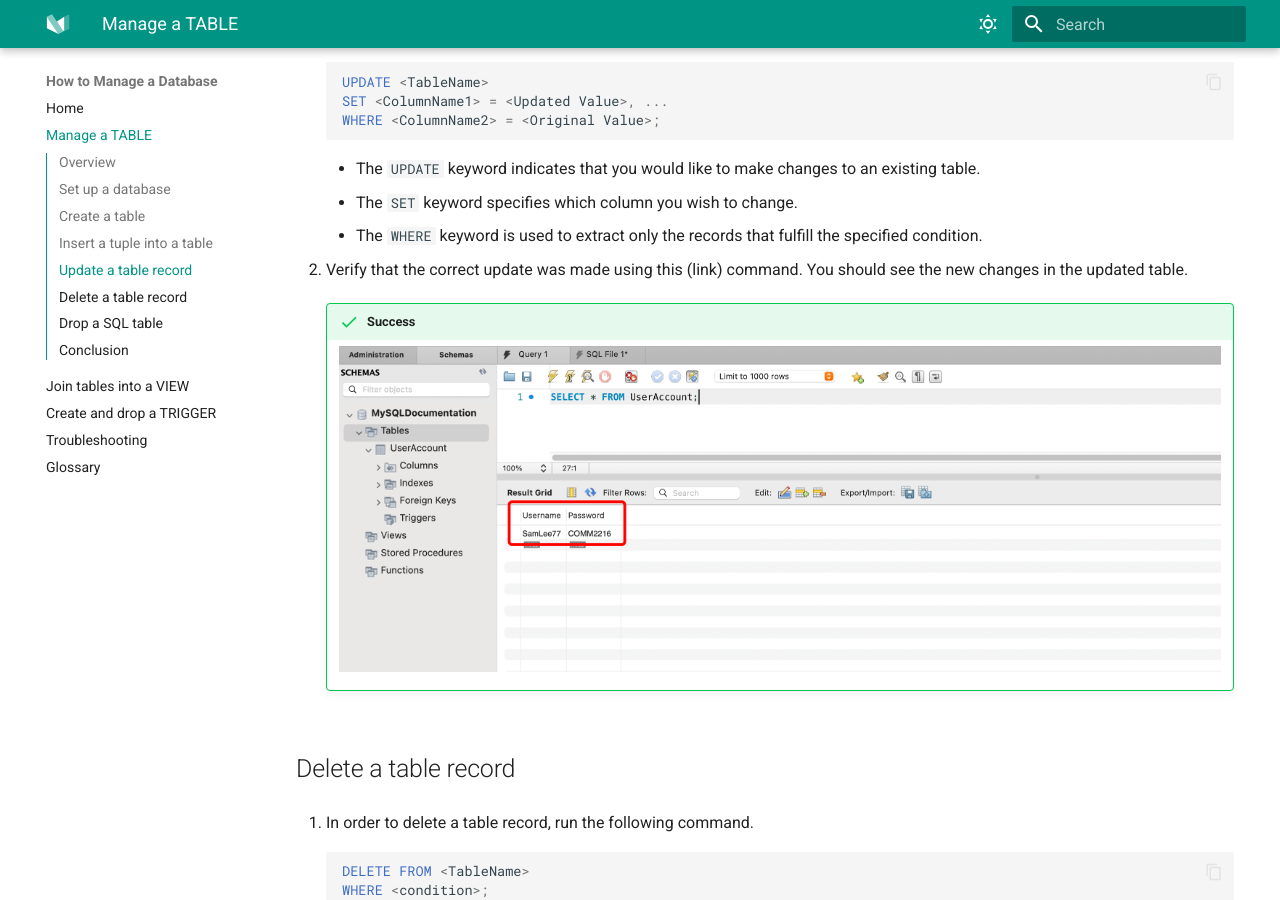
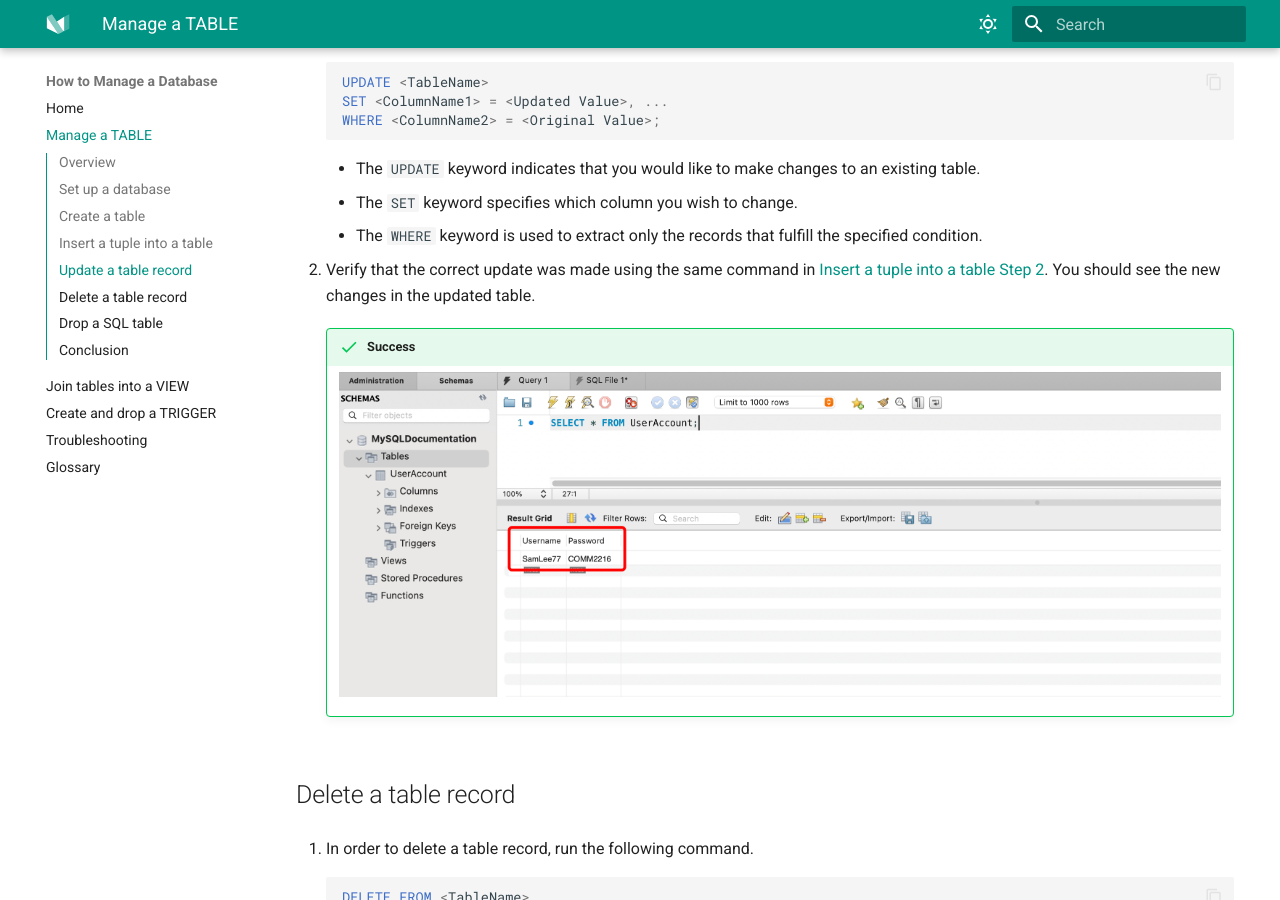
Before and after one commit to izcheung/mySQLWorkBenchUserDoc, an MkDocs documentation site: the page built from docs/task1.md, in a window 1280 px wide and 900 px high, scrolled down 3116 px. Built offline with MkDocs 1.6.1 and Material for MkDocs 9.7.7, drawn with Linux system fonts in a browser that asks for light colours; some of the changed text lies outside the part shown.

Commit message:
New updates

````diff
--- a/docs/task1.md
+++ b/docs/task1.md
@@ -6,7 +6,8 @@
 ## Set up a database
 Before getting started, we will need to create a database to store tables.
 
-1. To create a new database, input the following code in the query window and execute it using the :fontawesome-solid-bolt-lightning: icon to run:
+1. To create a new database, input the following code in the query window and execute it:
+
     ``` sql
     CREATE DATABASE <DatabaseName>;
     ```
@@ -82,7 +83,7 @@
     - The ```SET``` keyword specifies which column you wish to change.
     - The ```WHERE``` keyword is used to extract only the records that fulfill the specified condition.
 
-2. Verify that the correct update was made using this (link) command. You should see the new changes in the updated table.
+2. Verify that the correct update was made using the same command in [Insert a tuple into a table Step 2](task1.md#insert-a-tuple-into-a-table). You should see the new changes in the updated table.
 
     !!! success
         ![Update Table Record](images/UpdateTable.jpg)
````
Also changed, not shown: docs/glossary.md (+0 -1 lines), docs/troubleshooting.md (+0 -1 lines), 1 other file.
